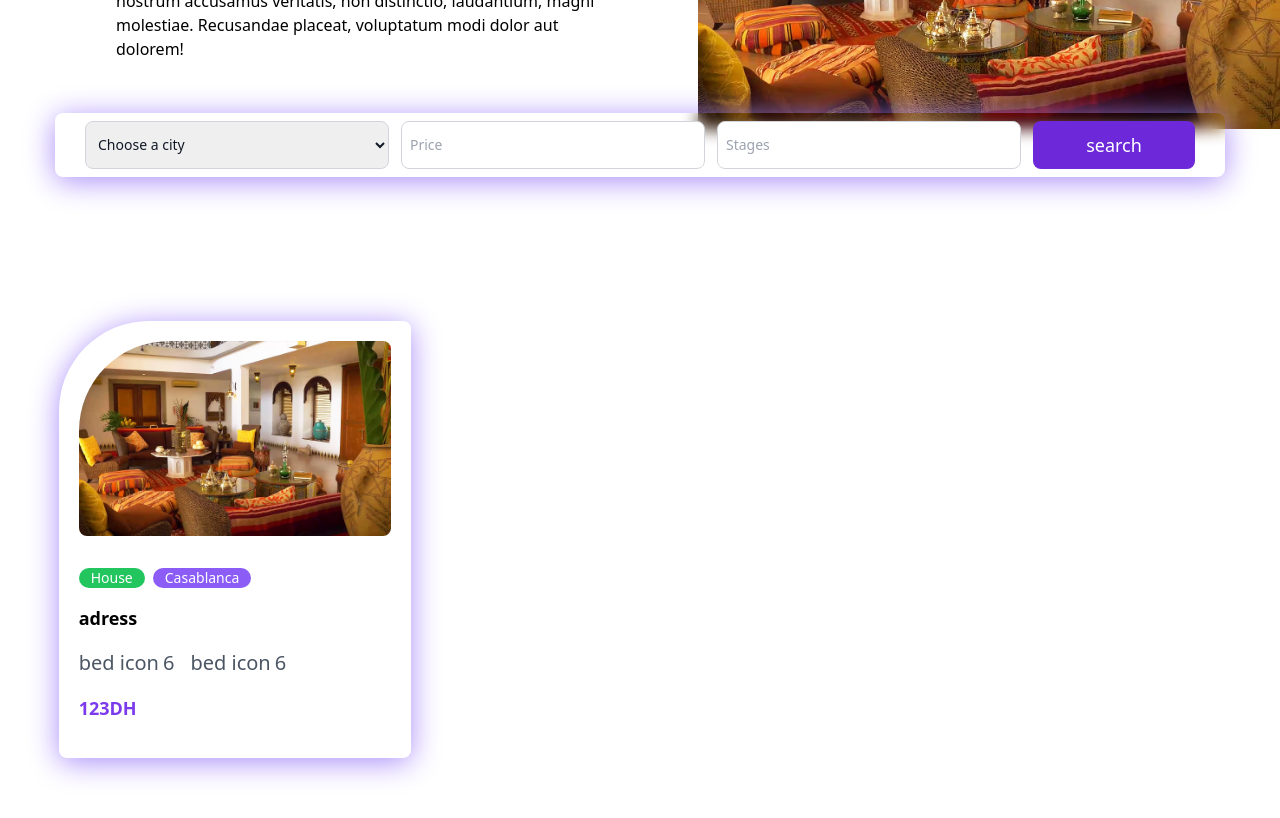
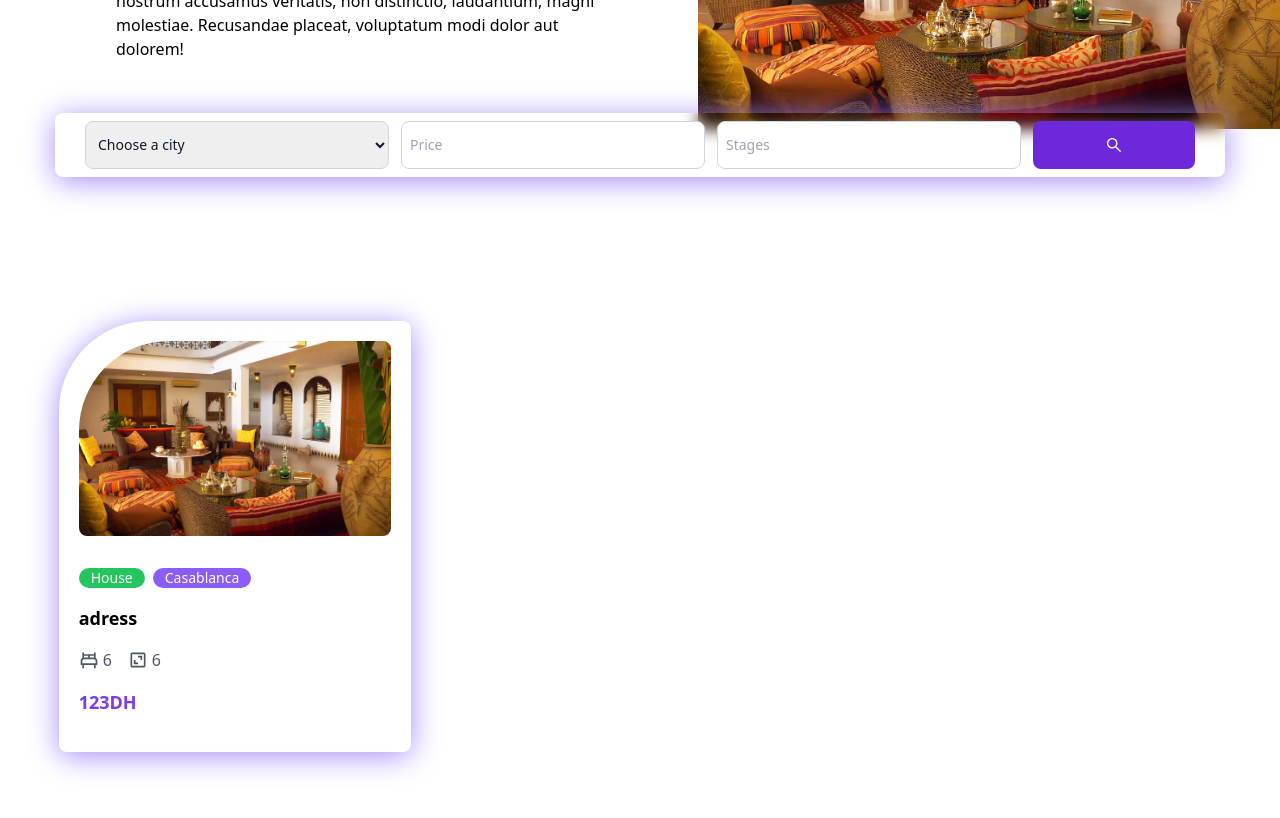
Before and after one commit to marouaneXan/maskan-frontoffice, a Next.js app in the folder maskan_frontoffice/: page / in a window 1280 px wide. Shown: the part 380-1198 px from the top of the page. Built offline with nearby package versions, Linux system fonts and the light colour scheme.

Commit message:
add some icons + install axios

```diff
--- a/maskan_frontoffice/components/properties/Property.jsx
+++ b/maskan_frontoffice/components/properties/Property.jsx
@@ -1,6 +1,8 @@
 import React from 'react'
 import imge from '../../public/mh-morocco-banner.webp'
 import Image from 'next/image'
+import { BiBed } from 'react-icons/bi'
+import {BiArea} from 'react-icons/bi'
 
 const Property = () => {
     return (
@@ -18,15 +20,15 @@ const Property = () => {
                 adress
             </div>
             <div className='flex gap-x-4 my-4'>
-            <div className="flex items-center text-gray-600 gap-1 text-[20px]">
-                <div>
-                    bed icon
+                <div className="flex items-center text-gray-600 gap-1">
+                    <div className='text-[20px]'>
+                        <BiBed />
                     </div>
                     <div>6</div>
                 </div>
-            <div className="flex items-center text-gray-600 gap-1 text-[20px]">
-                <div>
-                    bed icon
+                <div className="flex items-center text-gray-600 gap-1">
+                    <div className='text-[20px]'>
+                        <BiArea />
                     </div>
                     <div>6</div>
                 </div>
--- a/maskan_frontoffice/components/search/Search.jsx
+++ b/maskan_frontoffice/components/search/Search.jsx
@@ -1,4 +1,5 @@
 import React from 'react'
+import {AiOutlineSearch} from 'react-icons/ai'
 
 const Search = () => {
     return (
@@ -31,7 +32,7 @@ const Search = () => {
                 placeholder="Stages"
             />
             <button className='bg-violet-700 hover:bg-violet-800 transition w-full lg:max-w-[162px] h-12 rounded-lg flex justify-center items-center text-white text-lg'>
-                search
+                <AiOutlineSearch/>
             </button>
         </div>
     )
--- a/maskan_frontoffice/package.json
+++ b/maskan_frontoffice/package.json
@@ -9,11 +9,13 @@
     "lint": "next lint"
   },
   "dependencies": {
+    "axios": "^1.3.5",
     "eslint": "8.37.0",
     "eslint-config-next": "13.2.4",
     "next": "13.2.4",
     "react": "18.2.0",
-    "react-dom": "18.2.0"
+    "react-dom": "18.2.0",
+    "react-icons": "^4.8.0"
   },
   "devDependencies": {
     "autoprefixer": "^10.4.14",
--- /dev/null
+++ b/maskan_frontoffice/pages/auth/login/index.jsx
@@ -0,0 +1,9 @@
+import React from 'react'
+
+const Login = () => {
+  return (
+    <div>Login</div>
+  )
+}
+
+export default Login
--- /dev/null
+++ b/maskan_frontoffice/pages/auth/register/index.jsx
@@ -0,0 +1,9 @@
+import React from 'react'
+
+const Register = () => {
+  return (
+    <div>Register</div>
+  )
+}
+
+export default Register
```
Also changed, not shown: 1 other file (tests, documents, lock files or other folders). Lines whose indentation alone changed are shown as unchanged.
